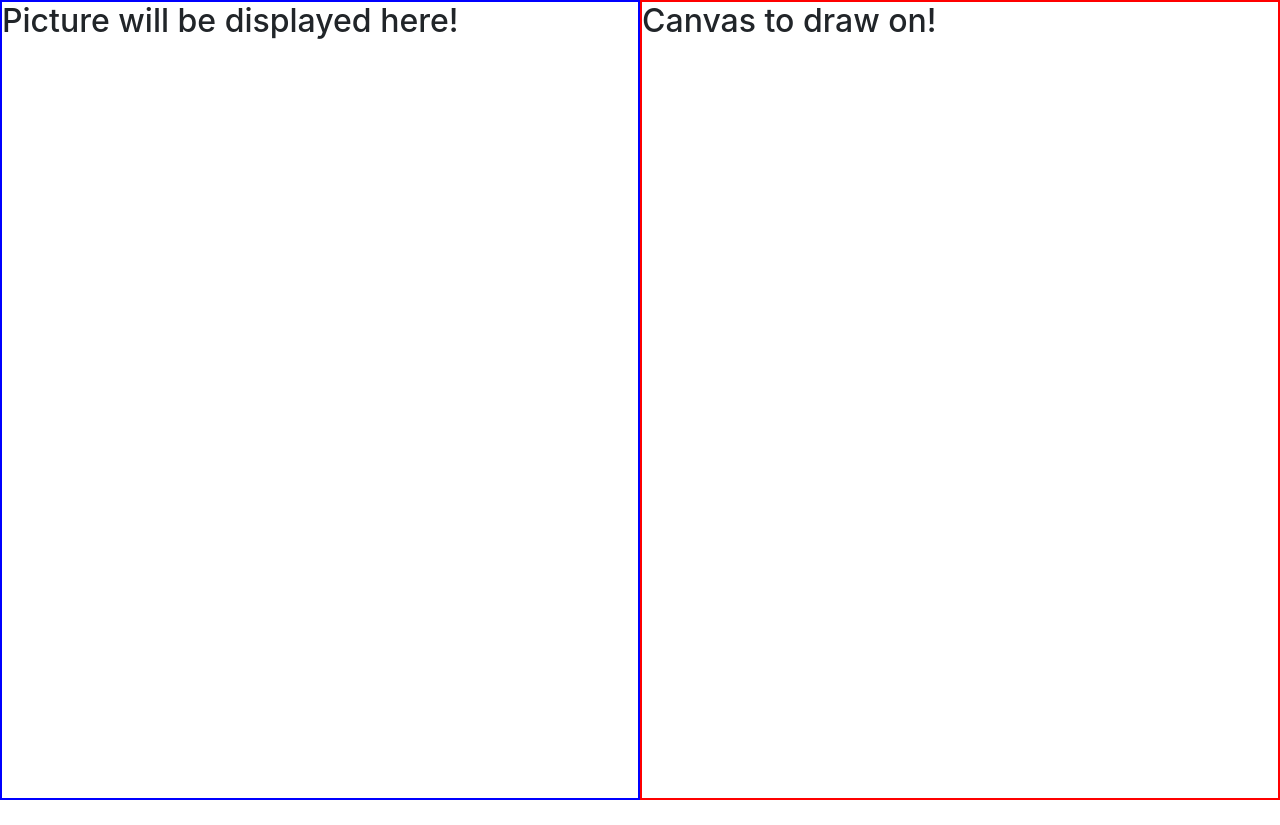
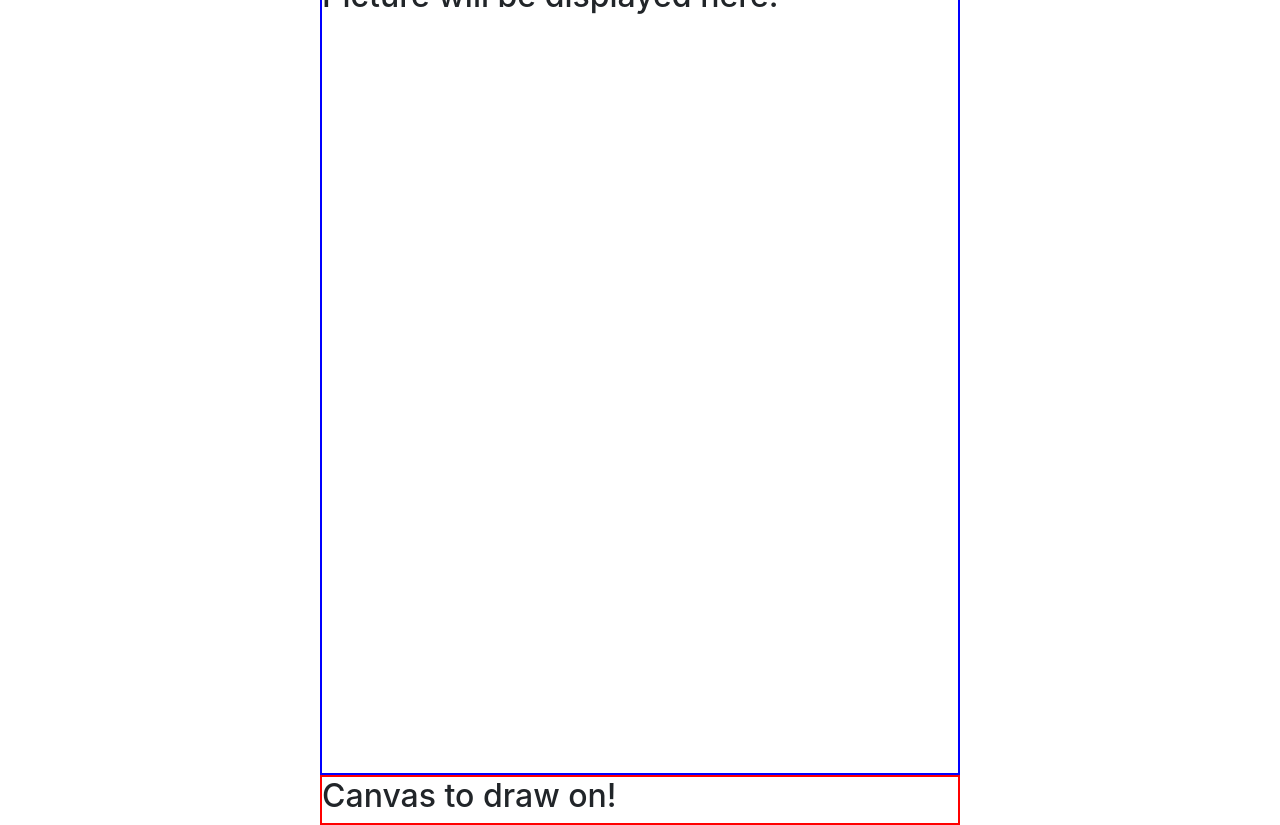
Before and after one commit to paulg44/drawing_game, a React (Create React App) app in the folder client/: page /game in a window 1280 px wide. Before the commit the page ends 800 px from the top, so only its background shows below. Built offline with nearby package versions, Linux system fonts and the light colour scheme.

Commit message:
add more structured folders and files and components for basic starter app

```diff
--- a/client/src/App.js
+++ b/client/src/App.js
@@ -1,13 +1,18 @@
 import "./App.css";
-import Canvas from "./Components/Canvas";
-import PictureDisplay from "./Components/PictureDisplay";
+import { BrowserRouter, Routes, Route } from "react-router-dom";
+import Homepage from "./Pages/Homepage";
+import GamePage from "./Pages/GamePage";
+import Scores from "./Pages/Scores";
 
 function App() {
   return (
-    <div className="App">
-      <PictureDisplay />
-      <Canvas />
-    </div>
+    <BrowserRouter className="App">
+      <Routes>
+        <Route path="/" element={<Homepage />} />
+        <Route path="/game" element={<GamePage />} />
+        <Route path="/score" element={<Scores />} />
+      </Routes>
+    </BrowserRouter>
   );
 }
 
--- /dev/null
+++ b/client/src/Pages/GamePage.js
@@ -0,0 +1,13 @@
+import Canvas from "../Components/Canvas";
+import PictureDisplay from "../Components/PictureDisplay";
+
+function GamePage() {
+  return (
+    <div>
+      <PictureDisplay />
+      <Canvas />
+    </div>
+  );
+}
+
+export default GamePage;
--- /dev/null
+++ b/client/src/Pages/Homepage.js
@@ -0,0 +1,10 @@
+function Homepage() {
+  return (
+    <div className="homepage">
+      <h1>Welcome to Ivy's game!</h1>
+      {/* Placeholders for now */}
+    </div>
+  );
+}
+
+export default Homepage;
--- /dev/null
+++ b/client/src/Pages/Scores.js
@@ -0,0 +1,9 @@
+function Scores() {
+  return (
+    <div>
+      <h2>Score will display here</h2>
+    </div>
+  );
+}
+
+export default Scores;
```
